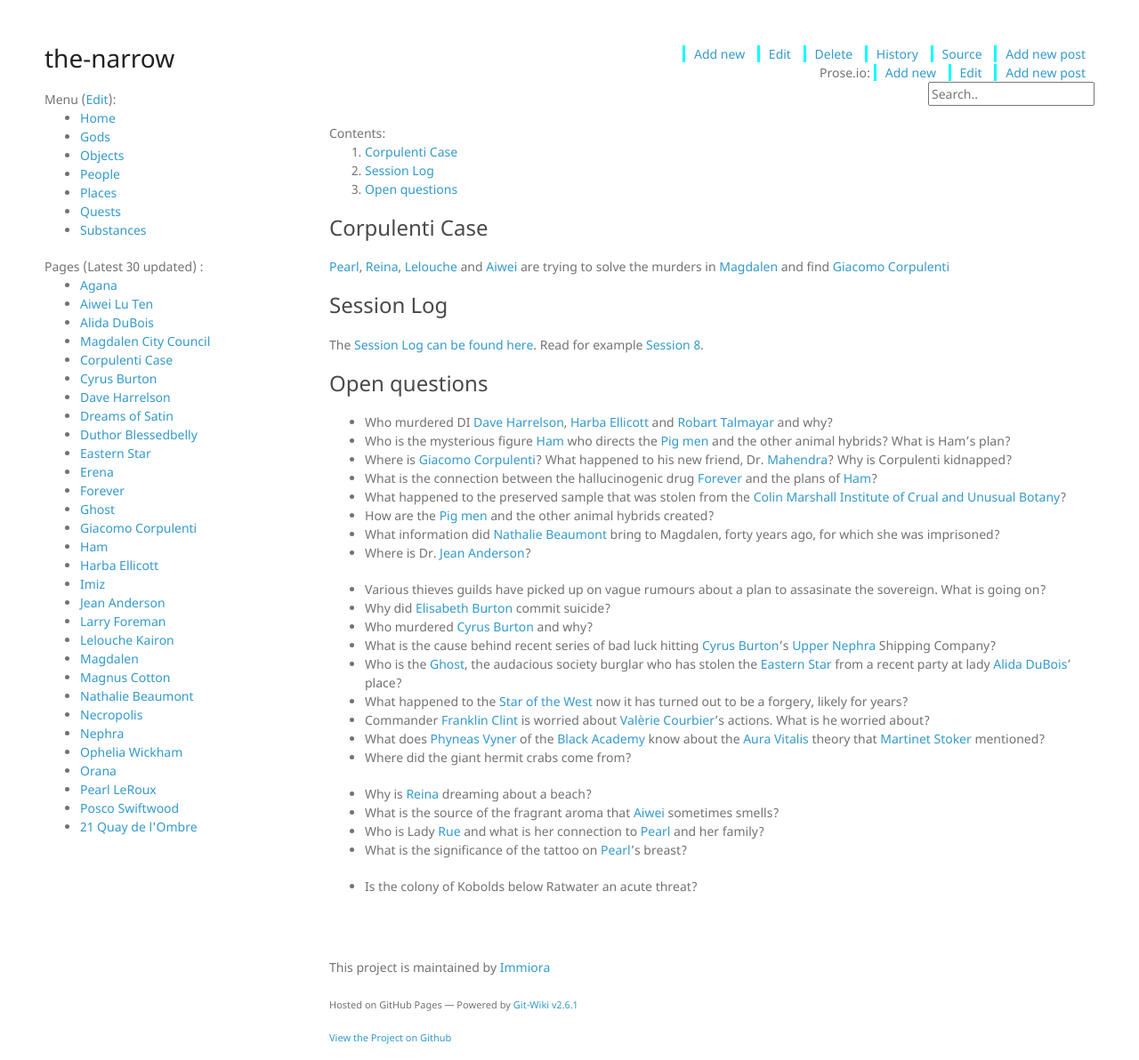
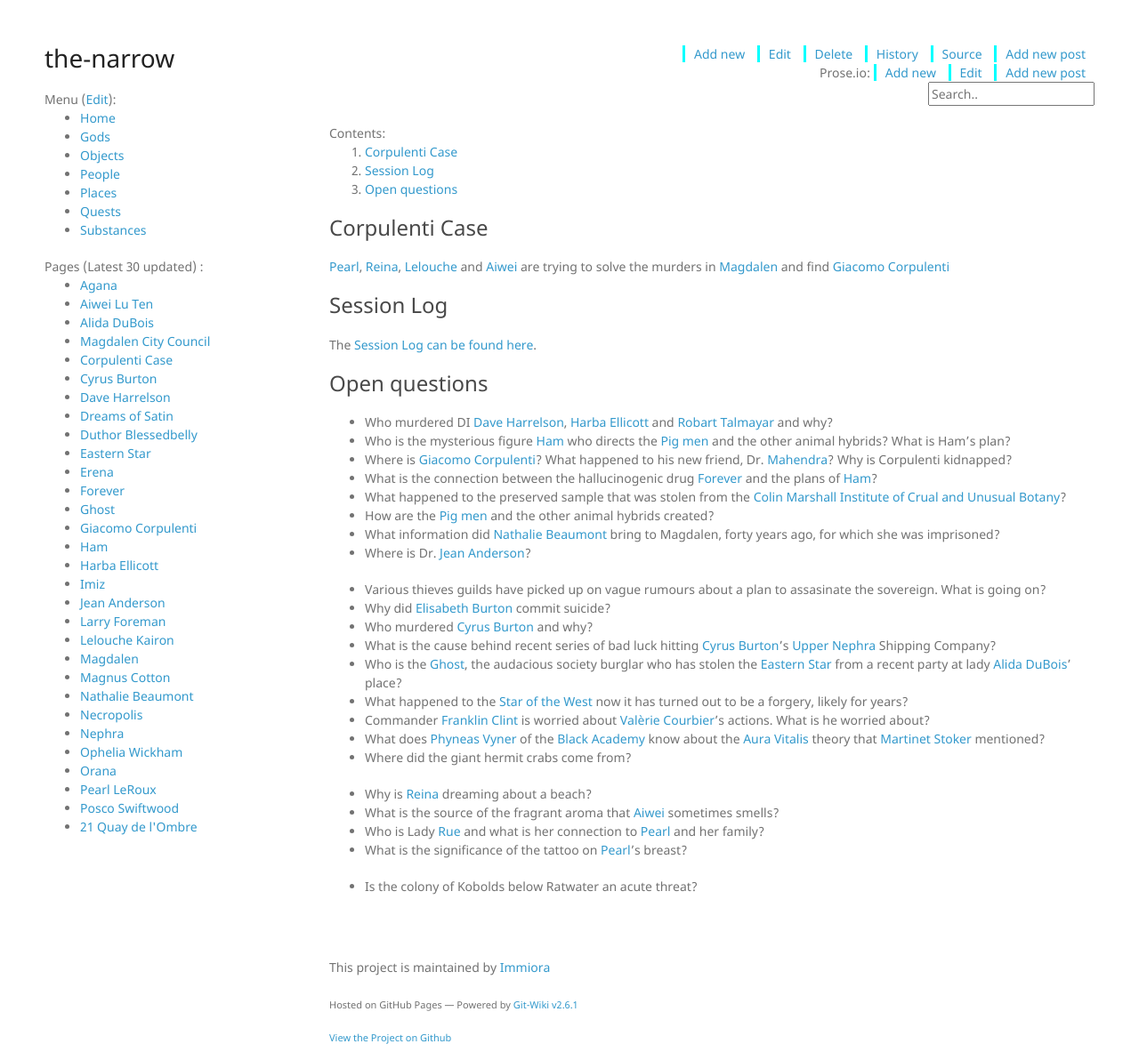
Before and after one commit to Immiora/the-narrow, a Jekyll site: the page built from wiki/quests/CorpulentiCase.md, in a window 1280 px wide. Shown: the whole page at 89% size. Built offline with Jekyll 4.4.1, drawn with Linux system fonts in a browser that asks for light colours; nearby versions of some CDN libraries.

Commit message:
Update CorpulentiCase.md

```diff
--- a/wiki/quests/CorpulentiCase.md
+++ b/wiki/quests/CorpulentiCase.md
@@ -10,7 +10,7 @@ categories: quests
 
 ### Session Log
 
-The [Session Log can be found here](SessionLog). Read for example [Session 8](SessionLog#session-8-the-lady-in-the-river).
+The [Session Log can be found here](SessionLog).
 
 ### Open questions
 
```
